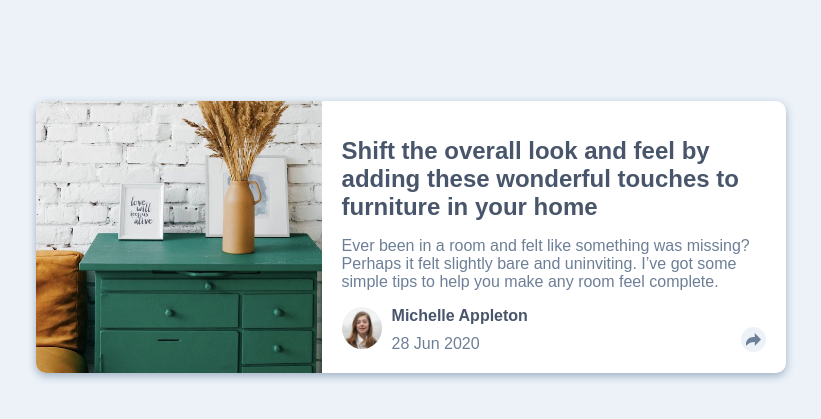
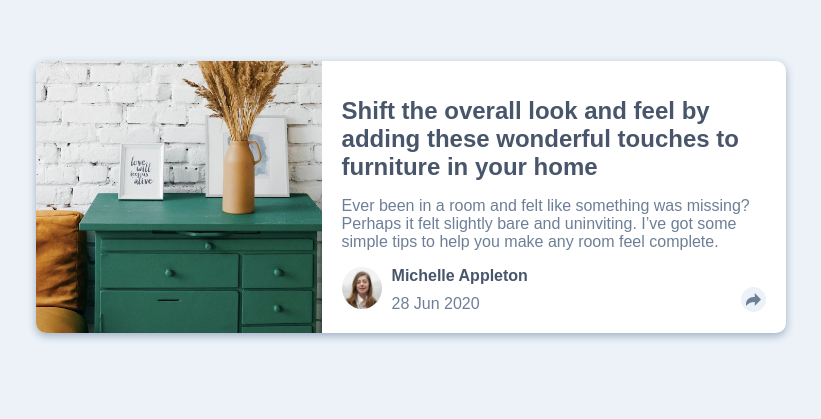
Before and after one commit to kidwizard42/article-preview-component, a plain HTML site: page index.html in a window 1280 px wide. Shown: the part 171-590 px from the top of the page, without its empty margins (229-1050 px from the left). Drawn offline with Linux system fonts and the light colour scheme.

Commit message:
Update styles.css
min-height: 90vh;
      usually 100 but changing to 90 bc page has a little scroll

```diff
--- a/styles.css
+++ b/styles.css
@@ -5,7 +5,8 @@ font-family: 'Manrope', sans-serif;
   display: flex;
   justify-content: center;
   align-items: center;
-      min-height: 100vh;
+      min-height: 90vh;
+      /* usually 100 but changing to 90 bc page has a little scroll otherwise*/
 }
 h1{
   color: gray;
```
